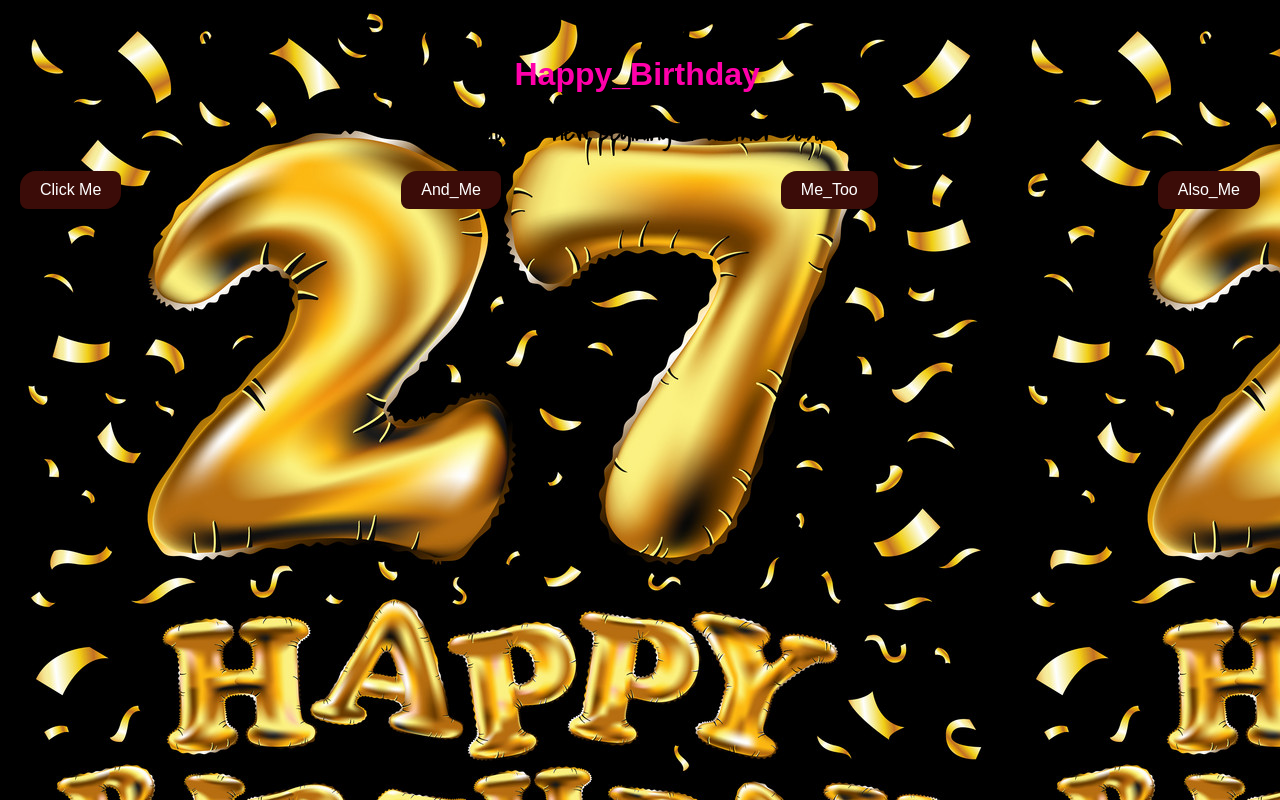
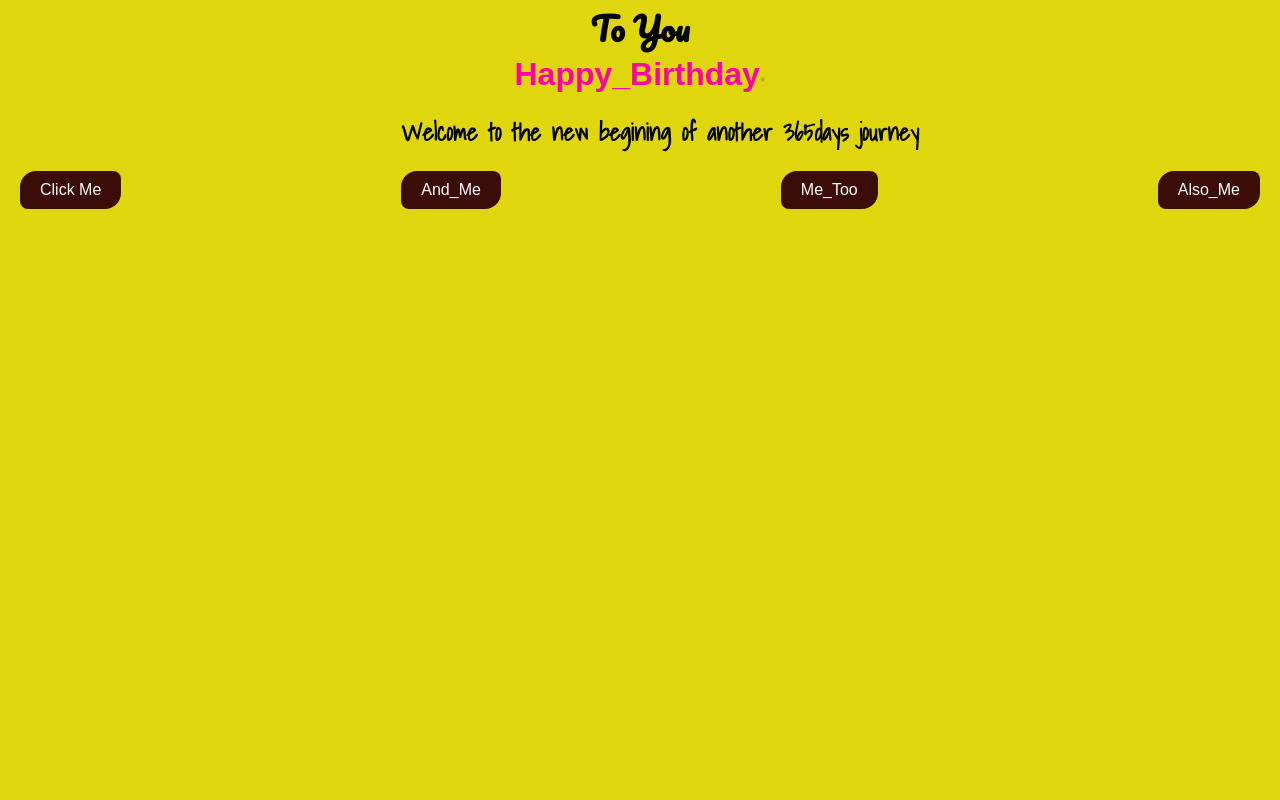
Before and after one commit to kolamat/Chidinma_Birthday_Card, a plain HTML site: page index.html in a window 1280 px wide. Drawn offline with nearby package versions, Linux system fonts and the light colour scheme; a web font is replaced by a local one.

Commit message:
On branch main Your branch is up to date with 'origin/main'.
Changes to be committed:
	modified:   index.html
	modified:   style.css

```diff
--- a/index.html
+++ b/index.html
@@ -7,6 +7,7 @@
     <title>Birthday_Card</title>
   </head>
   <body>
+    <div class="container">
       <div class="texts">
         <h1 id="greeting">To You</h1>
         <span id="multiple"> </span>
@@ -23,6 +24,7 @@
         <h2 id="image"></h2>
         <i id="image1"></i>
       </div>
+    </div>
     <script src="https://unpkg.com/typed.js@2.0.16/dist/typed.umd.js"></script>
     <script src="index.js"></script>
   </body>
--- a/style.css
+++ b/style.css
@@ -3,8 +3,7 @@
 @import url("https://fonts.googleapis.com/css2?family=Dhurjati&family=Playfair+Display&display=swap");
 
 body {
-  background-image: url("27th-birthday-celebration.jpg");
-  object-fit: fill;
+  background: rgb(224, 214, 14);
   margin: auto;
   padding: 0;
   overflow-x: hidden;
```
Lines whose indentation alone changed are shown as unchanged.
